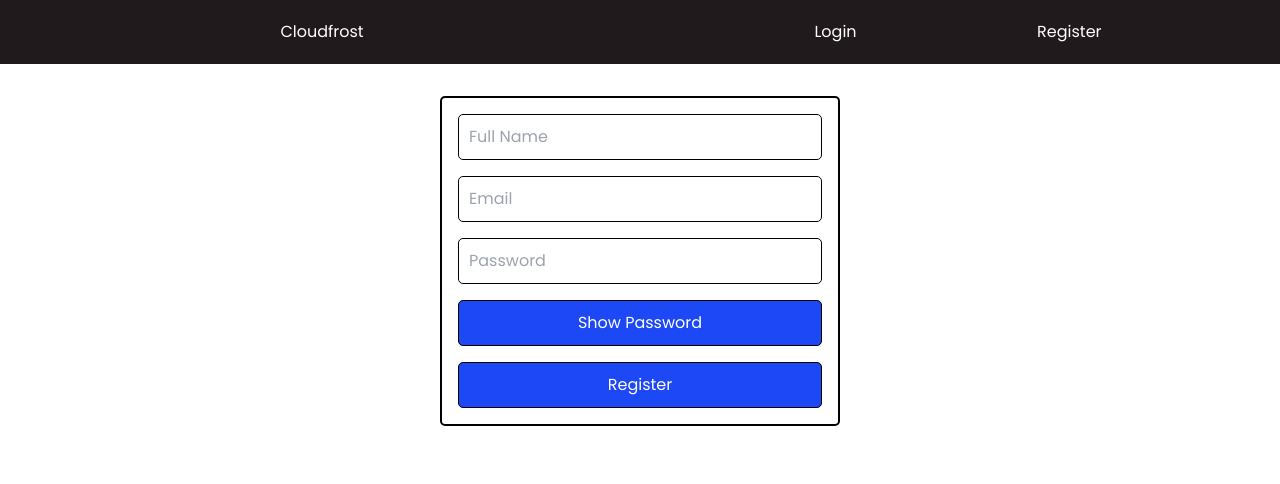
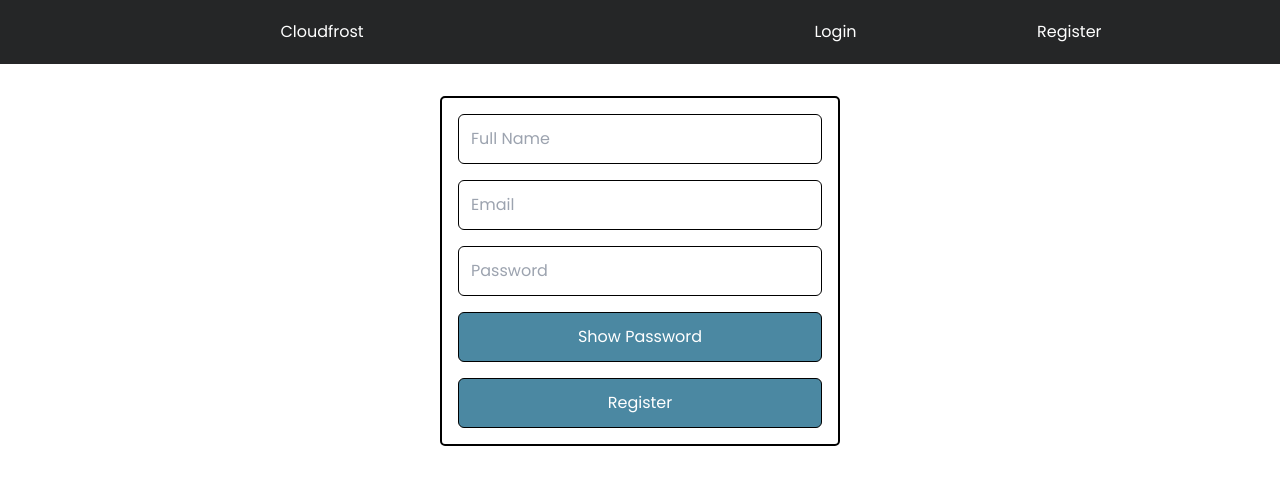
Before and after one commit to iravinderr/cloudfrost, a React (Vite) app in the folder frontend/: page /register in a window 1280 px wide. Shown: the top 484 px of the page. Built offline with nearby package versions, Linux system fonts and the light colour scheme; no server answers.

Commit message:
button and input components created separately enhancing readiblity

```diff
--- /dev/null
+++ b/frontend/src/components/Buttons/BlueButton.jsx
@@ -0,0 +1,15 @@
+import React from "react";
+
+function BlueButton({onClick, children}) {
+  return (
+    <button
+    type="button"
+    className={`w-full p-3 flex justify-center items-center border-[1px] border-black rounded-md cursor-pointer bg-CustomBlue text-white hover:bg-cyan-800`}
+    onClick={onClick}
+    >
+      {children}
+    </button>
+  )
+}
+
+export default BlueButton
--- /dev/null
+++ b/frontend/src/components/Buttons/RedButton.jsx
@@ -0,0 +1,15 @@
+import React from 'react'
+
+function RedButton({onClick, children}) {
+  return (
+    <button
+    type="button"
+    className={`w-auto p-3 flex justify-center items-center border-[1px] border-black rounded-md cursor-pointer bg-CustomRed text-white hover:bg-red-600 `}
+    onClick={onClick}
+    >
+      {children}
+    </button>
+  )
+}
+
+export default RedButton
--- a/frontend/src/components/Header/Header.jsx
+++ b/frontend/src/components/Header/Header.jsx
@@ -64,7 +64,7 @@ function Header() {
 
   return (
     <header className="sticky top-0">
-      <nav className="h-16 w-screen p-2 flex justify-evenly Header bg-RaisinBlack gap-2">
+      <nav className="h-16 w-screen p-2 flex justify-evenly Header bg-CustomBlack gap-2">
         <div className="w-1/2 flex justify-center items-center  ">
           <Link to="/">Cloudfrost</Link>
         </div>
@@ -78,21 +78,19 @@ function Header() {
           )}
           {authenticated && (
             <li>
-              <RedButton text={"Logout"} onClick={handleLogout} />
+              <RedButton onClick={handleLogout}>Logout</RedButton>
             </li>
           )}
           {authenticated && (
             <li>
               {!showConfirmDeletion ? (
-                <RedButton
-                  text={"Delete Account"}
-                  onClick={setConfirmDeletion}
-                />
+                <RedButton onClick={setConfirmDeletion}>
+                  Delete Account
+                </RedButton>
               ) : (
-                <RedButton
-                  text={"Confirm Deletion"}
-                  onClick={handleAccountDeletion}
-                />
+                <RedButton onClick={handleAccountDeletion}>
+                  Confirm Deletion
+                </RedButton>
               )}
             </li>
           )}
--- /dev/null
+++ b/frontend/src/components/Input.jsx
@@ -0,0 +1,16 @@
+import React from 'react'
+
+function Input({ type, placeholder, value, onChangeHandler }) {
+  return (
+    <input
+        className={`w-full p-3 border-[1px] border-black rounded-md`}
+        type={type}
+        placeholder={placeholder}
+        value={value}
+        onChange={(e) => onChangeHandler(e.target.value)}
+    >
+    </input>
+  )
+}
+
+export default Input
--- a/frontend/src/components/RedButton.jsx
+++ /dev/null
@@ -1,14 +0,0 @@
-import React from 'react'
-
-function RedButton({text, onClick}) {
-  return (
-    <button
-    className='bg-red-500 text-white w-auto'
-    onClick={onClick}
-    >
-      {text}
-    </button>
-  )
-}
-
-export default RedButton
--- a/frontend/src/index.css
+++ b/frontend/src/index.css
@@ -29,18 +29,6 @@ input {
   border-radius: 5px;
 }
 
-button {
-  width: 100%;
-  padding: 10px;
-  font-size: 16px;
-  cursor: pointer;
-  background-color: #1C48F5;
-  border: 1px solid black;
-  border-radius: 5px;
-  color: white;
-}
-
-
 .Header a {
   color: white;
   padding: 10px;
--- a/frontend/src/pages/Dashboard.jsx
+++ b/frontend/src/pages/Dashboard.jsx
@@ -1,7 +1,7 @@
 import React, { useEffect, useState } from "react";
 import { useNavigate, useParams } from "react-router-dom";
 import axios from "axios";
-import { Modal, Loader, FolderCreation, FileUpload } from "../components";
+import { Modal, Loader, FolderCreation, FileUpload, BlueButton } from "../components";
 import toast from "react-hot-toast";
 import { getFoldersAPI, getFilesAPI } from "../services/apis";
 
@@ -85,8 +85,8 @@ function Dashboard() {
       </div>
 
       <div className="footer-buttons">
-        <button onClick={() => setSelectedFile({ type: "folder" })}>Create Folder</button>
-        <button onClick={() => setSelectedFile({ type: "file" })}>Upload File</button>
+        <BlueButton onClick={() => setSelectedFile({ type: "folder" })}>Create Folder</BlueButton>
+        <BlueButton onClick={() => setSelectedFile({ type: "file" })}>Upload File</BlueButton>
       </div>
 
       {selectedFile && selectedFile.type === "folder" && (
--- a/frontend/src/pages/Login.jsx
+++ b/frontend/src/pages/Login.jsx
@@ -1,9 +1,8 @@
 import React, { useState } from "react";
-import axios from "axios";
 import { loginAPI } from "../services/apis";
 import toast from "react-hot-toast";
 import useAuthNavigation from "../hooks/AuthNavigation";
-import { Loader } from "../components";
+import { BlueButton, Input, Loader } from "../components";
 import { postRequestAxios } from "../services/requests";
 
 function Login() {
@@ -12,6 +11,8 @@ function Login() {
   const [password, setPassword] = useState("");
   const [showPassword, setShowPassword] = useState(false);
   const [loading, setLoading] = useState(null);
+
+  const togglePasswordVisiblity = () => setShowPassword(!showPassword);
 
   const handleLogin = async (e) => {
     e.preventDefault();
@@ -41,26 +42,14 @@ function Login() {
 
   return (
     <div className="w-screen h-screen p-8">
-      <form onSubmit={handleLogin}>
-        <input
-          type="email"
-          placeholder="Email"
-          value={email}
-          onChange={(e) => setEmail(e.target.value)}
-        />
+      <form>
+        <Input type={"email"} placeholder={"Email"} value={email} onChangeHandler={setEmail} />
 
-        <input
-          type={showPassword ? "text" : "password"}
-          placeholder="Password"
-          value={password}
-          onChange={(e) => setPassword(e.target.value)}
-        />
+        <Input type={showPassword ? "text" : "password"} placeholder={"Password"} value={password} onChangeHandler={setPassword} />
 
-        <button type="button" onClick={() => setShowPassword(!showPassword)}>
-          {showPassword ? "Hide Passowrd" : "Show Password"}
-        </button>
+        <BlueButton onClick={togglePasswordVisiblity}>{showPassword ? "Hide Passowrd" : "Show Password"}</BlueButton>
 
-        <button type="submit">Login</button>
+        <BlueButton onClick={handleLogin}>Login</BlueButton>
       </form>
     </div>
   );
--- a/frontend/src/pages/Register.jsx
+++ b/frontend/src/pages/Register.jsx
@@ -5,20 +5,22 @@ import {
   confirmRegistrationAPI,
 } from "../services/apis";
 import toast from "react-hot-toast";
-import { Loader } from "../components";
+import { BlueButton, Input, Loader } from "../components";
 import { postRequestAxios } from "../services/requests";
 
 function Register() {
   const [fullName, setFullName] = useState("");
   const [email, setEmail] = useState("");
   const [password, setPassword] = useState("");
-  const [otp, setOtp] = useState("");
-  const [isOtpSent, setIsOtpSent] = useState(false);
+  const [OTP, setOTP] = useState("");
+  const [isOTPSent, setIsOTPSent] = useState(false);
   const [showPassword, setShowPassword] = useState(false);
   const [loading, setLoading] = useState(null);
   const navigate = useNavigate();
 
-  const handleSendOtp = async (e) => {
+  const togglePasswordVisiblity = () => setShowPassword(!showPassword);
+
+  const handleSendOTP = async (e) => {
     e.preventDefault();
     setLoading(true);
     try {
@@ -28,7 +30,7 @@ function Register() {
       const response = await postRequestAxios(sendRegistrationOtpAPI, reqBody, null, null, contentType);
 
       if (response.data.success) {
-        setIsOtpSent(true);
+        setIsOTPSent(true);
         toast.success(response.data.message);
         setLoading(false);
       }
@@ -42,7 +44,7 @@ function Register() {
     e.preventDefault();
     setLoading(true);
     try {
-      const reqBody = { email, otp, fullName, password };
+      const reqBody = { email, OTP, fullName, password };
       const contentType = "multipart/form-data";
 
       const response = await postRequestAxios(confirmRegistrationAPI, reqBody, null, null, contentType);
@@ -64,45 +66,23 @@ function Register() {
 
   return (
     <div className="w-screen h-screen p-8">
-      {!isOtpSent ? (
-        <form onSubmit={handleSendOtp}>
-          <input
-            type="text"
-            placeholder="Full Name"
-            value={fullName}
-            onChange={(e) => setFullName(e.target.value)}
-          />
+      {!isOTPSent ? (
+        <form>
+          <Input type={"text"} placeholder={"Full Name"} value={fullName} onChangeHandler={setFullName} />
 
-          <input
-            type="email"
-            placeholder="Email"
-            value={email}
-            onChange={(e) => setEmail(e.target.value)}
-          />
+          <Input type={"email"} placeholder={"Email"} value={email} onChangeHandler={setEmail} />
 
-          <input
-            type={showPassword ? "text" : "password"}
-            placeholder="Password"
-            value={password}
-            onChange={(e) => setPassword(e.target.value)}
-          />
+          <Input type={showPassword ? "text" : "password"} placeholder={"Password"} value={password} onChangeHandler={setPassword} />
 
-          <button type="button" onClick={() => setShowPassword(!showPassword)}>
-            {showPassword ? "Hide Passowrd" : "Show Password"}
-          </button>
+          <BlueButton onClick={togglePasswordVisiblity}>{showPassword ? "Hide Passowrd" : "Show Password"}</BlueButton>
 
-          <button type="submit">Register</button>
+          <BlueButton onClick={handleSendOTP} >Register</BlueButton>
         </form>
       ) : (
-        <form onSubmit={handleRegister}>
-          <input
-            type="text"
-            placeholder="OTP"
-            value={otp}
-            onChange={(e) => setOtp(e.target.value)}
-          />
+        <form>
+          <Input type={"text"} placeholder={"OTP"} value={OTP} onChangeHandler={setOTP} />
 
-          <button type="submit">Confirm Registeration</button>
+          <BlueButton onClick={handleRegister} >Confirm Registeration</BlueButton>
         </form>
       )}
     </div>
--- a/frontend/src/pages/index.js
+++ b/frontend/src/pages/index.js
@@ -10,5 +10,5 @@ export {
     Home,
     Login,
     Profile,
-    Register
+    Register,
 }
--- a/frontend/tailwind.config.js
+++ b/frontend/tailwind.config.js
@@ -7,11 +7,10 @@ export default {
   theme: {
     extend: {
       colors: {
-        RaisinBlack: "#211A1D",
-        ElectricIndigo: "#6320EE",
-        SlateBlue: "#8075FF",
-        Magnolia: "#F8F0FB",
-        AshGray: "#CAD5CA",
+        CustomBlack: "#252627",
+        CustomRed: "#BB0A21",
+        CustomBlue: "#4B88A2",
+        CustomWhiteSnow: "#FFF9FB",
         ModalBG: "rgba(0, 0, 0, 0.5)"
       }
     },
```
Also changed, not shown: frontend/src/components/index.js (+6 -2 lines).
